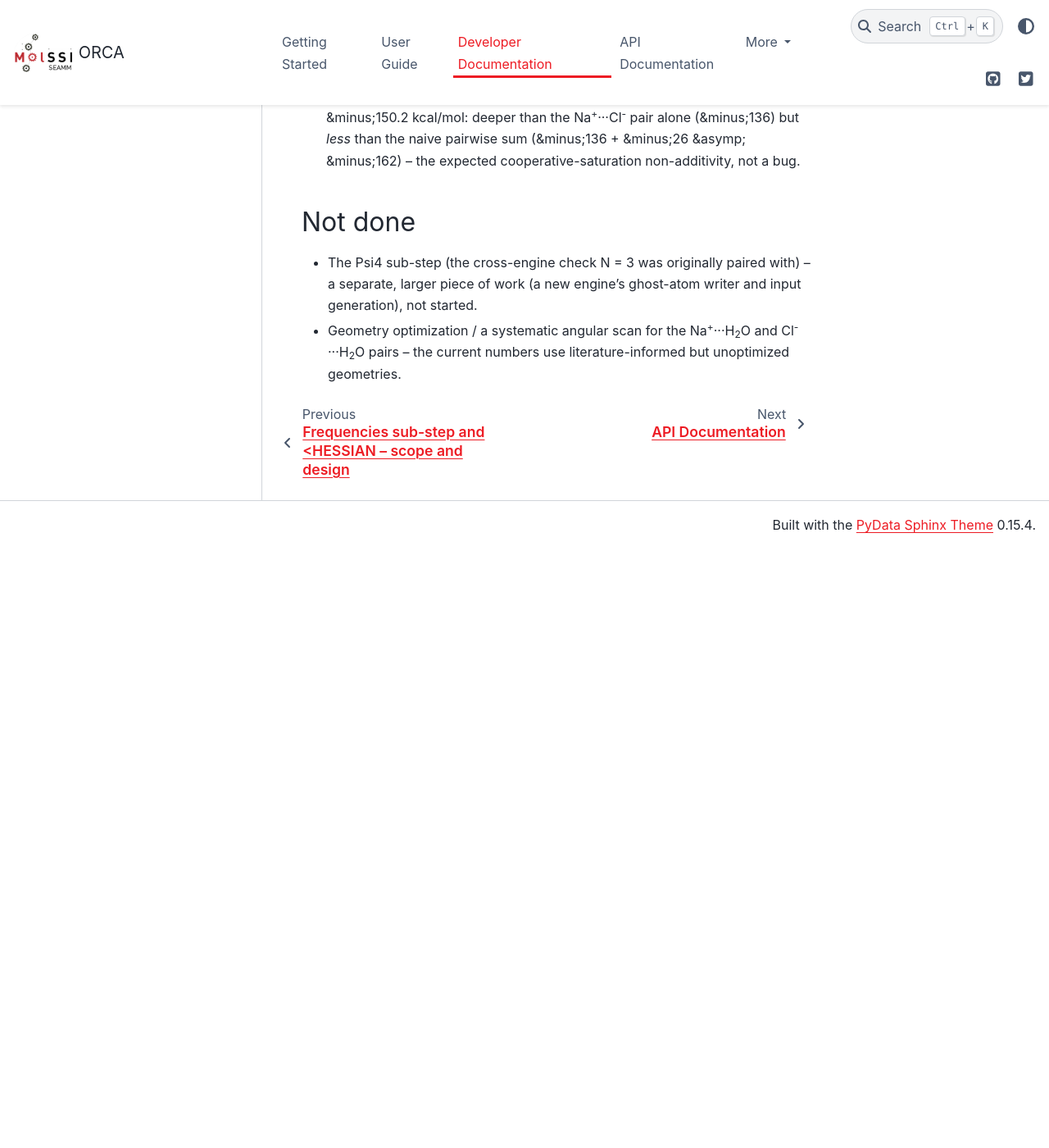
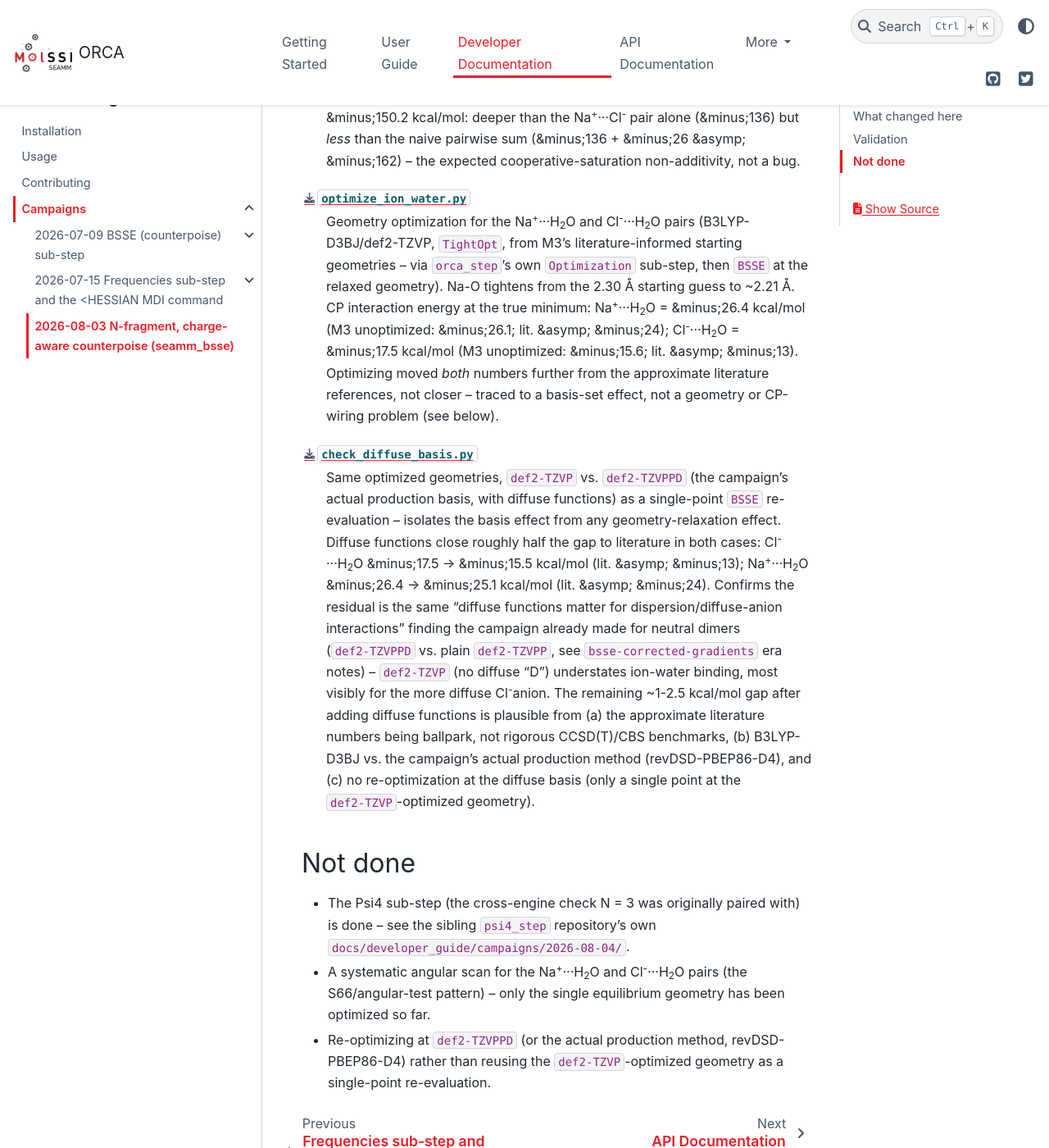
Before and after one commit to molssi-seamm/orca_step, a Sphinx documentation site: the page built from docs/developer_guide/campaigns/2026-08-03/index.rst, in a window 1280 px wide and 1400 px high, scrolled down 2056 px. Shown: the whole window at 82% size. Built offline with Sphinx 7.4.7 and the PyData theme 0.15.4, drawn with Linux system fonts in a browser that asks for light colours; pages that are not in the unit, such as notebooks, are missing from menus; before the commit the page ends 2726 px from its top, so only the background shows below that.

Commit message:
Optimize the ion-water geometries; trace the residual to basis diffuseness
Optimized Na+/H2O and Cl-/H2O (B3LYP-D3BJ/def2-TZVP, TightOpt) from
M3's literature-informed starting geometries via orca_step's own
Optimization sub-step, then re-ran BSSE at the relaxed geometry.

Counterintuitive result: optimizing moved both CP interaction energies
further from the approximate literature references, not closer
(Na+/H2O -26.1 -> -26.4 kcal/mol; Cl-/H2O -15.6 -> -17.5 kcal/mol).
Traced to a basis effect, not geometry or CP wiring: re-evaluating
(single point, same geometry) at def2-TZVPPD -- the campaign's actual
production basis, with diffuse functions -- instead of plain
def2-TZVP closes roughly half the gap in both cases (-25.1 and -15.5
kcal/mol). Confirms the same "diffuse functions matter for
dispersion/diffuse-anion interactions" finding the campaign already
made elsewhere, most visible for the more diffuse Cl- anion.

Also fixes two stale "not started" notes in this campaign's index.rst
(the Psi4 sub-step and its cross-validation were already done).

Co-Authored-By: Claude Sonnet 5 <noreply@anthropic.com>

```diff
--- /dev/null
+++ b/docs/developer_guide/campaigns/2026-08-03/check_diffuse_basis.py
@@ -0,0 +1,122 @@
+#!/usr/bin/env python
+"""Does adding diffuse functions (def2-TZVPPD, the campaign's actual
+production basis) close the Cl-...H2O gap to literature that def2-TZVP left
+open, at the SAME (already def2-TZVP-optimized) geometry? Isolates the
+basis effect from any geometry-relaxation effect.
+
+Run inside the seamm-dev environment:
+    python check_diffuse_basis.py [workdir]
+"""
+import sys
+from pathlib import Path
+
+import molsystem
+import orca_step
+import seamm
+import seamm_exec
+from seamm.variables import Variables
+
+seamm.flowchart_variables = Variables()
+
+WORKDIR = Path(sys.argv[1]) if len(sys.argv) > 1 else Path("/tmp/diffuse_basis_check")
+WORKDIR.mkdir(parents=True, exist_ok=True)
+
+executor = seamm_exec.get_executor("local")
+
+
+class _Parent:
+    options = {"ncores": "1", "memory": "available", "max-atoms-to-print": 25}
+    global_options = {"root": str(Path.home() / "SEAMM"), "ncores": "1"}
+
+
+class _Flowchart:
+    def __init__(self, root_directory, executor):
+        self.root_directory = root_directory
+        self.executor = executor
+
+
+def make_node(cls, label, configuration, basis):
+    node = cls()
+    node._id = (label,)
+    node.flowchart = _Flowchart(str(WORKDIR), executor)
+    node.parent = _Parent()
+    node.get_system_configuration = lambda *a, **k: (configuration.system, configuration)
+    node._cite_references = lambda P: None
+    node.next = lambda: None
+    P = {
+        "use model chemistry": "no",
+        "method": "DFT",
+        "functional": "B3LYP",
+        "basis": basis,
+        "basis source": "ORCA internal",
+        "auxiliary basis": "AutoAux",
+        "grid": "default",
+        "scf convergence": "default",
+        "extra keywords": "D3BJ",
+        "basis set extrapolation": "none",
+        "save wavefunction": "no",
+    }
+    for key, value in P.items():
+        if key in node.parameters:
+            node.parameters[key].value = value
+    return node
+
+
+def bsse(label, configuration, fragment_atoms, fragment_charges, basis):
+    node = make_node(orca_step.BSSE, label, configuration, basis)
+    node.parameters["fragments"].value = "specified"
+    node.parameters["fragment atoms"].value = fragment_atoms
+    node.parameters["fragment charges"].value = fragment_charges
+    node.parameters["compute gradient"].value = "no"
+    captured = {}
+    orig = node.analyze
+    node.analyze = lambda **kwargs: (captured.update(kwargs), orig(**kwargs))
+    node.run()
+    return captured["data"]
+
+
+def new_configuration(db_name):
+    db = molsystem.SystemDB(filename=f"file:{db_name}?mode=memory&cache=shared")
+    system = db.create_system(name=db_name)
+    return system.create_configuration(name=db_name)
+
+
+# Optimized geometries from optimize_ion_water.py.
+print("=" * 70)
+print("Cl- ... H2O (def2-TZVP-optimized geometry), basis comparison")
+print("=" * 70)
+configuration = new_configuration("cl_water_diffuse")
+configuration.atoms.append(
+    symbol=["O", "H", "H", "Cl"],
+    x=[-0.038552, 0.831586, -0.651766, 2.355097],
+    y=[0.0, -0.0, 0.0, 0.0],
+    z=[-0.022974, 0.459218, 0.718902, 1.949776],
+)
+configuration.charge = -1
+configuration.spin_multiplicity = 1
+
+for basis in ("def2-TZVP", "def2-TZVPPD"):
+    data = bsse(f"cl_water_{basis}", configuration, "1-3; 4", "0, -1", basis)
+    kcal = data["interaction energy"] / 4.184
+    print(f"{basis:12s} CP interaction energy = {kcal:.3f} kcal/mol")
+print("Approx. literature reference: ~ -13 kcal/mol")
+
+print()
+print("=" * 70)
+print("Na+ ... H2O (def2-TZVP-optimized geometry), basis comparison")
+print("=" * 70)
+configuration = new_configuration("na_water_diffuse")
+configuration.atoms.append(
+    symbol=["O", "H", "H", "Na"],
+    x=[-0.0, 0.767862, -0.767862, 0.0],
+    y=[-0.0, 0.0, 0.0, 0.0],
+    z=[-0.022620, 0.564173, 0.564173, -2.233698],
+)
+configuration.charge = 1
+configuration.spin_multiplicity = 1
+
+for basis in ("def2-TZVP", "def2-TZVPPD"):
+    data = bsse(f"na_water_{basis}", configuration, "1-3; 4", "0, 1", basis)
+    kcal = data["interaction energy"] / 4.184
+    print(f"{basis:12s} CP interaction energy = {kcal:.3f} kcal/mol")
+print("Approx. literature reference: ~ -24 kcal/mol")
--- a/docs/developer_guide/campaigns/2026-08-03/index.rst
+++ b/docs/developer_guide/campaigns/2026-08-03/index.rst
@@ -83,12 +83,49 @@ have to run side by side in the same script to be compared.
    (&minus;136 + &minus;26 &asymp; &minus;162) -- the expected
    cooperative-saturation non-additivity, not a bug.
 
+:download:`optimize_ion_water.py <optimize_ion_water.py>`
+   Geometry optimization for the Na\ :sup:`+`\ ···H\ :sub:`2`\ O and
+   Cl\ :sup:`-`\ ···H\ :sub:`2`\ O pairs (B3LYP-D3BJ/def2-TZVP, ``TightOpt``,
+   from M3's literature-informed starting geometries -- via ``orca_step``'s
+   own ``Optimization`` sub-step, then ``BSSE`` at the relaxed geometry).
+   Na-O tightens from the 2.30 Å starting guess to ~2.21 Å. CP interaction
+   energy at the true minimum: Na\ :sup:`+`\ ···H\ :sub:`2`\ O = &minus;26.4
+   kcal/mol (M3 unoptimized: &minus;26.1; lit. &asymp; &minus;24); Cl\
+   :sup:`-`\ ···H\ :sub:`2`\ O = &minus;17.5 kcal/mol (M3 unoptimized:
+   &minus;15.6; lit. &asymp; &minus;13). Optimizing moved *both* numbers
+   further from the approximate literature references, not closer --
+   traced to a basis-set effect, not a geometry or CP-wiring problem (see
+   below).
+
+:download:`check_diffuse_basis.py <check_diffuse_basis.py>`
+   Same optimized geometries, ``def2-TZVP`` vs. ``def2-TZVPPD`` (the
+   campaign's actual production basis, with diffuse functions) as a
+   single-point ``BSSE`` re-evaluation -- isolates the basis effect from any
+   geometry-relaxation effect. Diffuse functions close roughly half the gap
+   to literature in both cases: Cl\ :sup:`-`\ ···H\ :sub:`2`\ O &minus;17.5
+   -> &minus;15.5 kcal/mol (lit. &asymp; &minus;13); Na\ :sup:`+`\ ···H\
+   :sub:`2`\ O &minus;26.4 -> &minus;25.1 kcal/mol (lit. &asymp; &minus;24).
+   Confirms the residual is the same "diffuse functions matter for
+   dispersion/diffuse-anion interactions" finding the campaign already made
+   for neutral dimers (``def2-TZVPPD`` vs. plain ``def2-TZVPP``,
+   see ``bsse-corrected-gradients`` era notes) -- ``def2-TZVP`` (no diffuse
+   "D") understates ion-water binding, most visibly for the more diffuse
+   Cl\ :sup:`-`\ anion. The remaining ~1-2.5 kcal/mol gap after adding
+   diffuse functions is plausible from (a) the approximate literature
+   numbers being ballpark, not rigorous CCSD(T)/CBS benchmarks, (b)
+   B3LYP-D3BJ vs. the campaign's actual production method
+   (revDSD-PBEP86-D4), and (c) no re-optimization at the diffuse basis
+   (only a single point at the ``def2-TZVP``-optimized geometry).
+
 Not done
 --------
 
 * The Psi4 sub-step (the cross-engine check N = 3 was originally paired
-  with) -- a separate, larger piece of work (a new engine's ghost-atom
-  writer and input generation), not started.
-* Geometry optimization / a systematic angular scan for the Na\ :sup:`+`\
-  ···H\ :sub:`2`\ O and Cl\ :sup:`-`\ ···H\ :sub:`2`\ O pairs -- the current
-  numbers use literature-informed but unoptimized geometries.
+  with) is done -- see the sibling ``psi4_step`` repository's own
+  ``docs/developer_guide/campaigns/2026-08-04/``.
+* A systematic angular scan for the Na\ :sup:`+`\ ···H\ :sub:`2`\ O and
+  Cl\ :sup:`-`\ ···H\ :sub:`2`\ O pairs (the S66/angular-test pattern) --
+  only the single equilibrium geometry has been optimized so far.
+* Re-optimizing at ``def2-TZVPPD`` (or the actual production method,
+  revDSD-PBEP86-D4) rather than reusing the ``def2-TZVP``-optimized
+  geometry as a single-point re-evaluation.
--- /dev/null
+++ b/docs/developer_guide/campaigns/2026-08-03/optimize_ion_water.py
@@ -0,0 +1,163 @@
+#!/usr/bin/env python
+"""Optimize the Na+...H2O and Cl-...H2O geometries (B3LYP-D3BJ/def2-TZVP,
+matching the M3 level of theory) starting from M3's literature-informed,
+unoptimized geometries, then re-run the ORCA BSSE sub-step at the optimized
+geometry to sharpen the CP-corrected interaction energy against literature.
+
+Run inside the seamm-dev environment:
+    python optimize_ion_water.py [workdir]
+"""
+import math
+import sys
+from pathlib import Path
+
+import molsystem
+import orca_step
+import seamm
+import seamm_exec
+from seamm.variables import Variables
+
+seamm.flowchart_variables = Variables()
+
+WORKDIR = Path(sys.argv[1]) if len(sys.argv) > 1 else Path("/tmp/ion_water_opt")
+WORKDIR.mkdir(parents=True, exist_ok=True)
+
+executor = seamm_exec.get_executor("local")
+
+
+class _Parent:
+    options = {"ncores": "1", "memory": "available", "max-atoms-to-print": 25}
+    global_options = {"root": str(Path.home() / "SEAMM"), "ncores": "1"}
+
+
+class _Flowchart:
+    def __init__(self, root_directory, executor):
+        self.root_directory = root_directory
+        self.executor = executor
+
+
+P_LEVEL = {
+    "use model chemistry": "no",
+    "method": "DFT",
+    "functional": "B3LYP",
+    "basis": "def2-TZVP",
+    "basis source": "ORCA internal",
+    "auxiliary basis": "AutoAux",
+    "grid": "default",
+    "scf convergence": "default",
+    "extra keywords": "D3BJ",
+    "basis set extrapolation": "none",
+    "save wavefunction": "no",
+}
+
+
+def new_configuration(db_name):
+    db = molsystem.SystemDB(filename=f"file:{db_name}?mode=memory&cache=shared")
+    system = db.create_system(name=db_name)
+    return system.create_configuration(name=db_name)
+
+
+def make_node(cls, label, configuration):
+    node = cls()
+    node._id = (label,)
+    node.flowchart = _Flowchart(str(WORKDIR), executor)
+    node.parent = _Parent()
+    node.get_system_configuration = lambda *a, **k: (configuration.system, configuration)
+    node._cite_references = lambda P: None
+    node.next = lambda: None
+    for key, value in P_LEVEL.items():
+        if key in node.parameters:
+            node.parameters[key].value = value
+    return node
+
+
+def optimize(label, configuration):
+    node = make_node(orca_step.Optimization, label, configuration)
+    node.parameters["optimization convergence"].value = "TightOpt"
+    node.run()
+    print(f"[{label}] optimization finished.")
+
+
+def bsse(label, configuration, fragment_atoms, fragment_charges):
+    node = make_node(orca_step.BSSE, label, configuration)
+    node.parameters["fragments"].value = "specified"
+    node.parameters["fragment atoms"].value = fragment_atoms
+    node.parameters["fragment charges"].value = fragment_charges
+    node.parameters["compute gradient"].value = "no"
+    captured = {}
+    node.analyze_orig = node.analyze
+    node.analyze = lambda **kwargs: (captured.update(kwargs), node.analyze_orig(**kwargs))
+    node.run()
+    return captured["data"]
+
+
+def report(label, coords, symbols):
+    print(f"\n[{label}] optimized geometry (A):")
+    for symbol, (x, y, z) in zip(symbols, coords):
+        print(f"  {symbol:2s} {x:12.6f} {y:12.6f} {z:12.6f}")
+
+
+# ---------------------------------------------------------------------
+# Na+...H2O -- same starting geometry as validate_bsse_m3.py.
+# ---------------------------------------------------------------------
+r_oh = 0.9572
+half_angle = math.radians(104.5 / 2.0)
+h1 = (r_oh * math.sin(half_angle), 0.0, r_oh * math.cos(half_angle))
+h2 = (-r_oh * math.sin(half_angle), 0.0, r_oh * math.cos(half_angle))
+o = (0.0, 0.0, 0.0)
+
+print("=" * 70)
+print("Na+ ... H2O  (optimizing from the M3 starting geometry)")
+print("=" * 70)
+na = (0.0, 0.0, -2.30)
+configuration = new_configuration("na_water_opt")
+configuration.atoms.append(
+    symbol=["O", "H", "H", "Na"],
+    x=[o[0], h1[0], h2[0], na[0]],
+    y=[o[1], h1[1], h2[1], na[1]],
+    z=[o[2], h1[2], h2[2], na[2]],
+)
+configuration.charge = 1
+configuration.spin_multiplicity = 1
+optimize("na_water_opt", configuration)
+report(
+    "Na+...H2O",
+    configuration.atoms.get_coordinates(fractionals=False, in_cell=True),
+    configuration.atoms.symbols,
+)
+data = bsse("na_water_bsse", configuration, "1-3; 4", "0, 1")
+kcal = data["interaction energy"] / 4.184
+print(f"\nCP interaction energy (optimized) = {kcal:.3f} kcal/mol")
+print("M3 (unoptimized geometry): -26.110 kcal/mol")
+print("Approx. literature reference: ~ -24 kcal/mol")
+
+# ---------------------------------------------------------------------
+# Cl-...H2O -- same starting geometry as validate_bsse_m3.py.
+# ---------------------------------------------------------------------
+print()
+print("=" * 70)
+print("Cl- ... H2O  (optimizing from the M3 starting geometry)")
+print("=" * 70)
+oh1_unit = (h1[0] / r_oh, h1[1] / r_oh, h1[2] / r_oh)
+cl_distance_from_o = r_oh + 2.20
+cl = tuple(oh1_unit[i] * cl_distance_from_o for i in range(3))
+configuration = new_configuration("cl_water_opt")
+configuration.atoms.append(
+    symbol=["O", "H", "H", "Cl"],
+    x=[o[0], h1[0], h2[0], cl[0]],
+    y=[o[1], h1[1], h2[1], cl[1]],
+    z=[o[2], h1[2], h2[2], cl[2]],
+)
+configuration.charge = -1
+configuration.spin_multiplicity = 1
+optimize("cl_water_opt", configuration)
+report(
+    "Cl-...H2O",
+    configuration.atoms.get_coordinates(fractionals=False, in_cell=True),
+    configuration.atoms.symbols,
+)
+data = bsse("cl_water_bsse", configuration, "1-3; 4", "0, -1")
+kcal = data["interaction energy"] / 4.184
+print(f"\nCP interaction energy (optimized) = {kcal:.3f} kcal/mol")
+print("M3 (unoptimized geometry): -15.638 kcal/mol")
+print("Approx. literature reference: ~ -13 kcal/mol")
```
